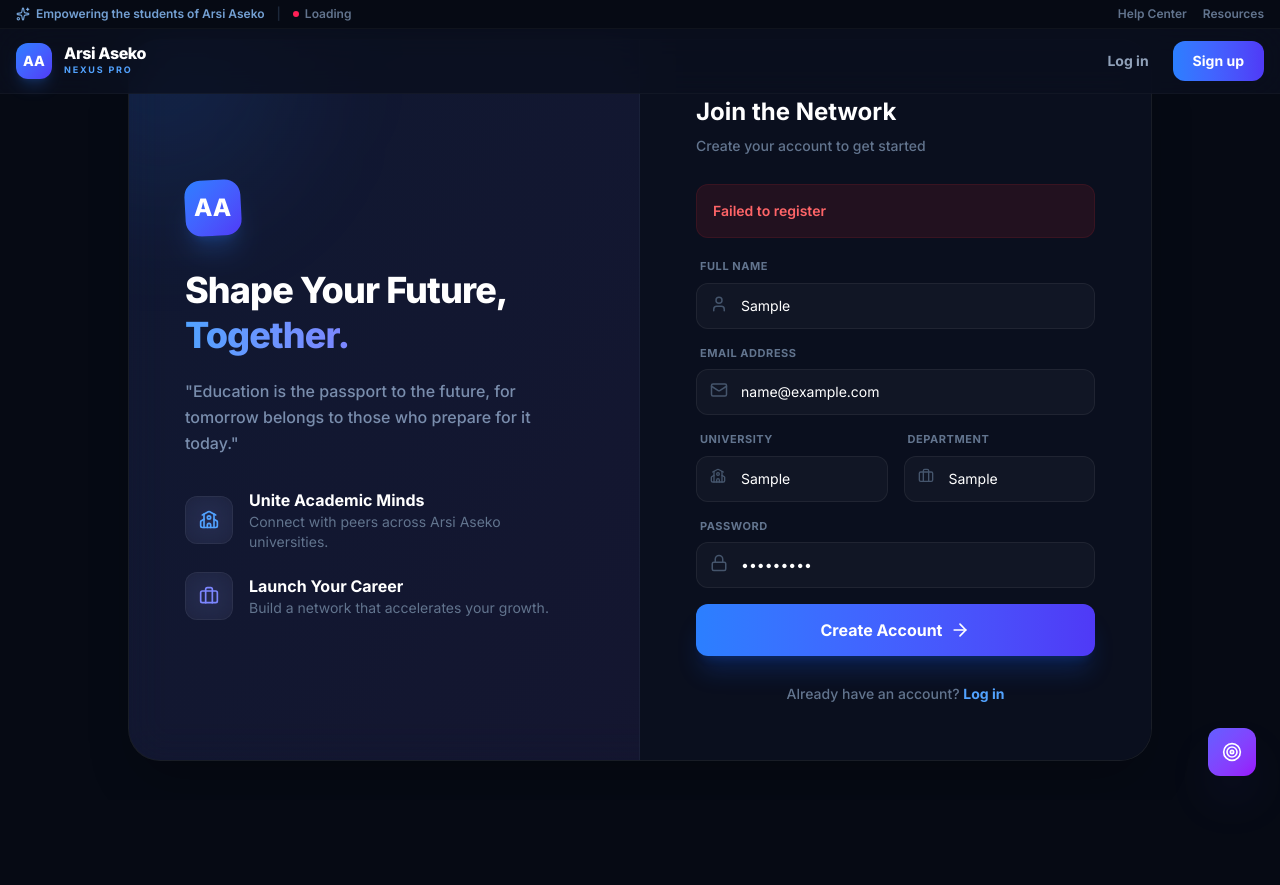
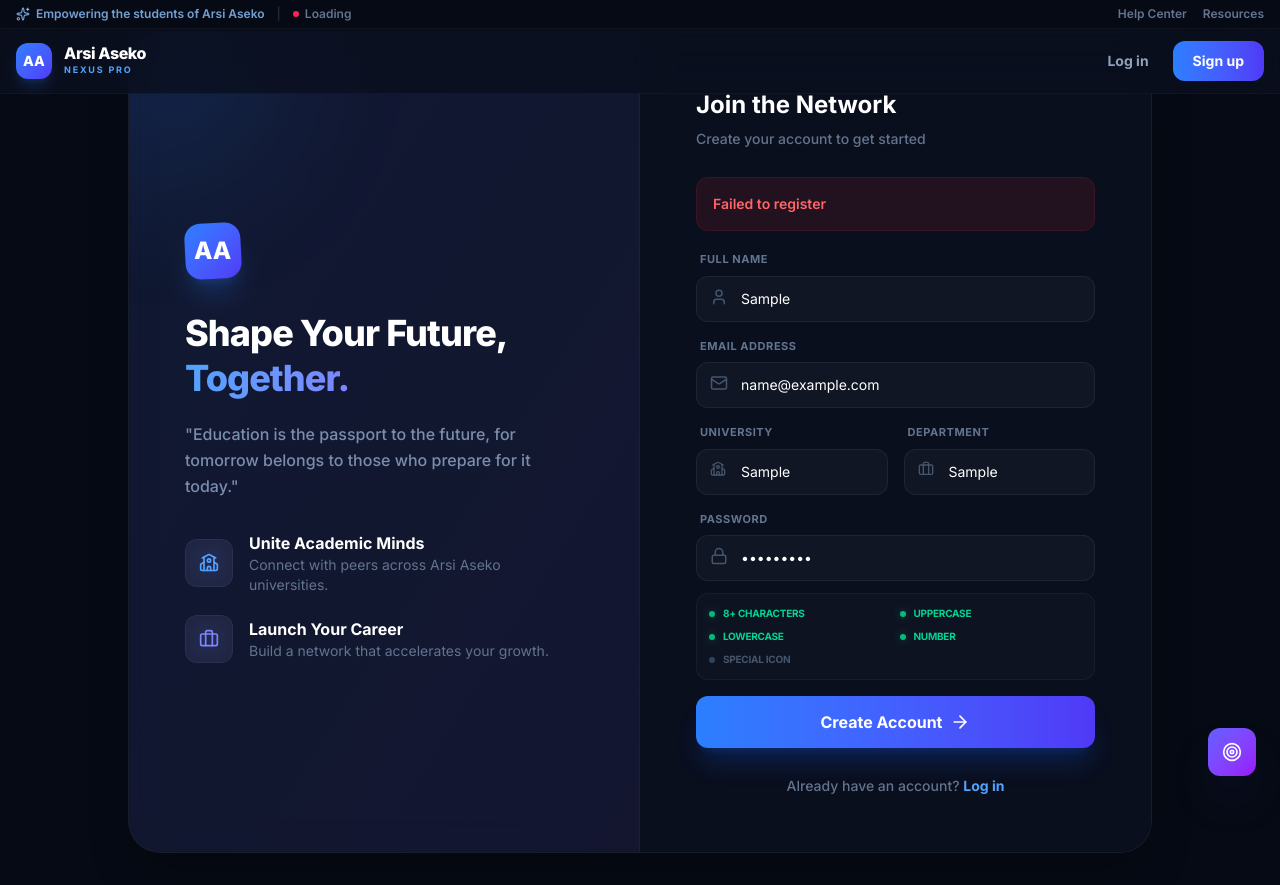
Before and after one commit to Kenenisaboru/student-platform, a React (Vite) app in the folder client/: page /register in a window 1280 px wide. Both pictures are taken after typing "Sample", "name@example.com", "Sample", "Sample", "Sample123" into the empty fields and a click on the button "Create Account". Before the commit the page ends 800 px from the top, so only its background shows below. Built offline with nearby package versions, Linux system fonts and the light colour scheme; no server answers.

Commit message:
Fix registration page and validation

```diff
--- a/client/src/pages/Register.jsx
+++ b/client/src/pages/Register.jsx
@@ -14,12 +14,32 @@ const Register = () => {
   });
   const [error, setError] = useState('');
   const [loading, setLoading] = useState(false);
+  const [passwordStrength, setPasswordStrength] = useState({
+    length: false,
+    uppercase: false,
+    lowercase: false,
+    number: false,
+    special: false
+  });
+
+  const checkPasswordStrength = (pass) => {
+    setPasswordStrength({
+      length: pass.length >= 8,
+      uppercase: /[A-Z]/.test(pass),
+      lowercase: /[a-z]/.test(pass),
+      number: /\d/.test(pass),
+      special: /[!@#$%^&*]/.test(pass)
+    });
+  };
 
   const { register } = useAuth();
   const navigate = useNavigate();
 
   const handleChange = (e) => {
     setFormData({ ...formData, [e.target.name]: e.target.value });
+    if (e.target.name === 'password') {
+      checkPasswordStrength(e.target.value);
+    }
   };
 
   const handleSubmit = async (e) => {
@@ -149,6 +169,26 @@ const Register = () => {
                 <input name="password" type="password" required className="w-full bg-white/[0.03] hover:bg-white/[0.05] border border-white/[0.06] focus:border-blue-500/30 focus:bg-white/[0.06] rounded-xl py-3 pl-11 pr-4 text-white focus:ring-2 focus:ring-blue-500/10 outline-none transition-all duration-300 placeholder:text-slate-600 text-sm" placeholder="••••••••" value={formData.password} onChange={handleChange} />
                 <Lock className="absolute left-3.5 top-3 text-slate-600 group-focus-within:text-blue-400 w-4.5 h-4.5 transition-colors" />
               </div>
+
+              {/* Password Strength Checklist */}
+              {formData.password && (
+                <div className="mt-3 grid grid-cols-2 gap-2 p-3 bg-white/[0.02] border border-white/[0.04] rounded-xl overflow-hidden animate-in fade-in slide-in-from-top-2 duration-300">
+                  {[
+                    { key: 'length', label: '8+ Characters' },
+                    { key: 'uppercase', label: 'Uppercase' },
+                    { key: 'lowercase', label: 'Lowercase' },
+                    { key: 'number', label: 'Number' },
+                    { key: 'special', label: 'Special Icon' }
+                  ].map((rule) => (
+                    <div key={rule.key} className="flex items-center space-x-2">
+                      <div className={`w-1.5 h-1.5 rounded-full transition-all duration-300 ${passwordStrength[rule.key] ? 'bg-emerald-500 shadow-[0_0_8px_rgba(16,185,129,0.4)]' : 'bg-slate-700'}`} />
+                      <span className={`text-[10px] font-bold tracking-tight uppercase ${passwordStrength[rule.key] ? 'text-emerald-400' : 'text-slate-600'}`}>
+                        {rule.label}
+                      </span>
+                    </div>
+                  ))}
+                </div>
+              )}
             </div>
 
             <motion.button
```
